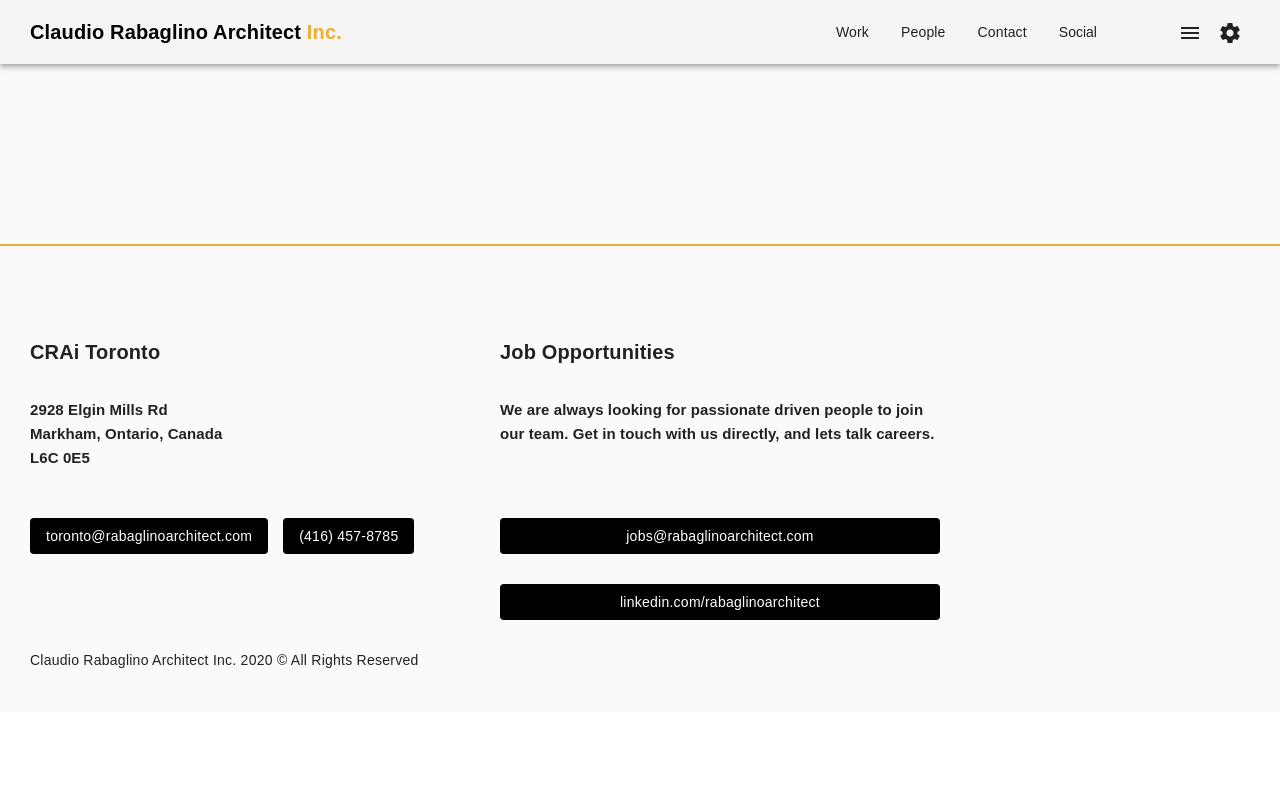
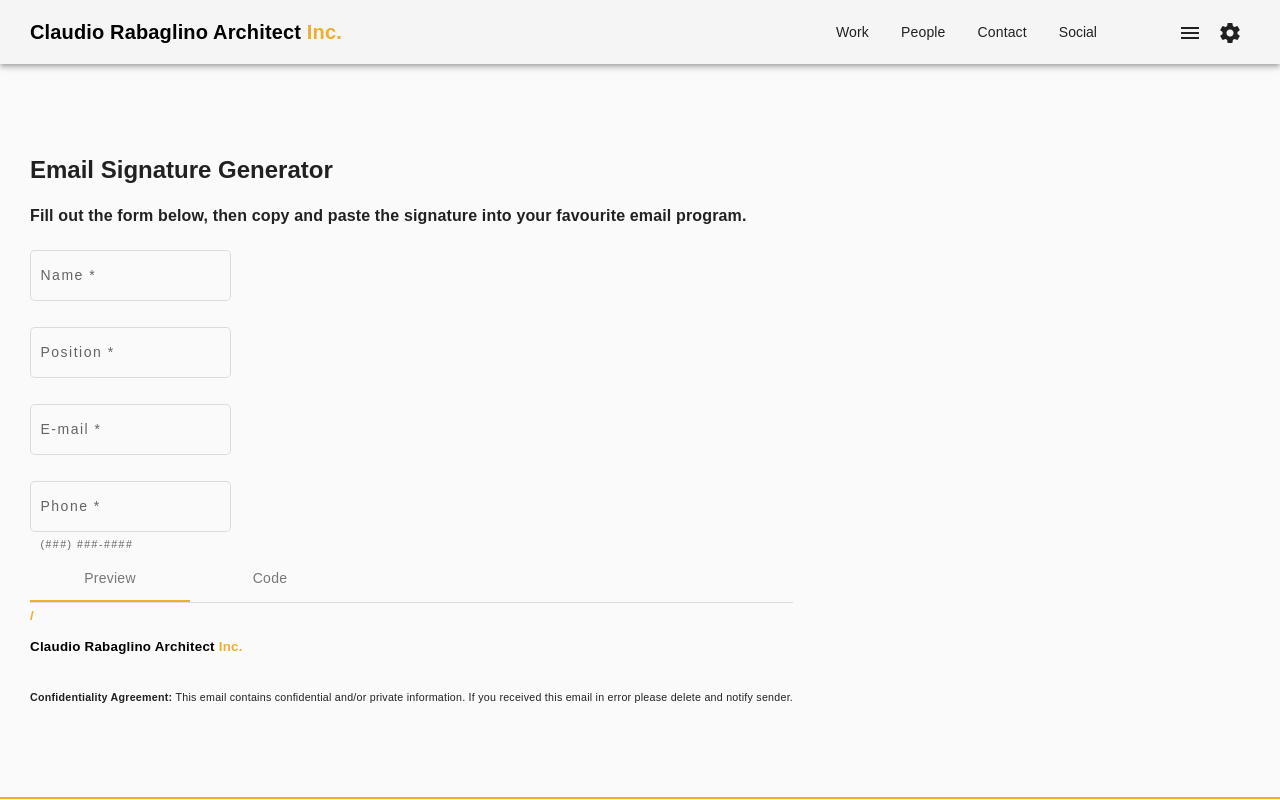
Before and after one commit to bimhouse/crai-web-v2, an Angular app: page /emailsig in a window 1280 px wide. Before the commit this address led to /. Shown: the top 800 px of the page. Built offline with nearby package versions, Linux system fonts and the light colour scheme.

Commit message:
Add in email sig generator

```diff
--- a/src/app/angular-material.module.ts
+++ b/src/app/angular-material.module.ts
@@ -23,6 +23,7 @@ import { MatExpansionModule } from '@angular/material/expansion';
 import { MatSlideToggleModule } from '@angular/material/slide-toggle';
 import { MatTooltipModule } from '@angular/material/tooltip';
 import { MatTabsModule } from '@angular/material/tabs';
+
 
 
 
--- a/src/app/app-routing.module.ts
+++ b/src/app/app-routing.module.ts
@@ -8,6 +8,7 @@ import { CraiContactComponent } from './crai-contact/crai-contact.component';
 import { CraiHomeComponent } from './crai-home/crai-home.component';
 import { CraiWorkComponent } from './crai-work/crai-work.component';
 import { CraiWorkDetailComponent } from './crai-work/crai-work-detail.component';
+import { CraiEmailsigComponent } from './crai-emailsig/crai-emailsig.component';
 
 const routes: Routes = [
   { path: '', component: CraiHomeComponent, pathMatch: 'full' },
@@ -15,6 +16,7 @@ const routes: Routes = [
   { path: 'work/:id', component: CraiWorkDetailComponent },
   { path: 'people', component: CraiPeopleComponent },
   { path: 'contact', component: CraiContactComponent },
+  { path: 'emailsig', component: CraiEmailsigComponent },
 ];
 
 @NgModule({
--- /dev/null
+++ b/src/app/crai-emailsig/crai-emailsig.component.html
@@ -0,0 +1,53 @@
+<h1>Email Signature Generator</h1>
+<h3>Fill out the form below, then copy and paste the signature into your favourite email program.</h3>
+
+<form [formGroup]="loginForm" (submit)="submit()">
+  <mat-form-field class="form-field" appearance="outline">
+    <mat-label>Name</mat-label>
+    <input matInput formControlName="name" required>
+    <mat-error *ngIf="loginForm.controls.name.touched && loginForm.controls.name.invalid">
+      <span *ngIf="loginForm.controls.name.errors.required">This field is mandatory.</span>
+    </mat-error>
+  </mat-form-field>
+  <br>
+  <mat-form-field class="form-field" appearance="outline">
+    <mat-label>Position</mat-label>
+    <input matInput formControlName="position" required>
+    <mat-error *ngIf="loginForm.controls.position.touched && loginForm.controls.position.invalid">
+      <span *ngIf="loginForm.controls.position.errors.required">This field is mandatory.</span>
+    </mat-error>
+  </mat-form-field>
+  <br>
+  <mat-form-field class="form-field" appearance="outline">
+    <mat-label>E-mail</mat-label>
+    <input matInput formControlName="email" required>
+    <mat-error *ngIf="loginForm.controls.email.touched && loginForm.controls.email.invalid">
+      <span *ngIf="loginForm.controls.email.errors.required">This field is mandatory.</span>
+      <span *ngIf="loginForm.controls.email.errors.pattern">This field is invalid.</span>
+    </mat-error>
+  </mat-form-field>
+  <br>
+  <mat-form-field class="form-field" hintLabel="(###) ###-####" appearance="outline">
+    <mat-label>Phone</mat-label>
+    <input matInput formControlName="phone" required>
+    <mat-error *ngIf="loginForm.controls.phone.touched && loginForm.controls.phone.invalid">
+      <span *ngIf="loginForm.controls.phone.errors.required">This field is mandatory.</span>
+    </mat-error>
+  </mat-form-field>
+</form>
+
+<mat-tab-group>
+  <mat-tab label="Preview">
+    <div id="htmlcode">
+      <font style="font-family: Arial, sans-serif; font-size: 10pt; color:#000; line-height:12pt;">
+        <p ng-if="name" id="name" style="font-size:120%; font-weight:700; line-height: 1.5;">{{ name }} <span style="font-size: 10pt; color:#EDB02E;">/ {{ position }}</span></p>
+        <p style="font-weight:700;">Claudio Rabaglino Architect <span style="color:#EDB02E;">Inc.</span></p>
+        <p ng-if="email" id="email">{{ email  }}<p>
+        <p ng-if="phone" id="phone">{{ phone }}</p>
+      </font>
+ <br><span style="font-size: 8pt;display: block;"><b>Confidentiality Agreement: </b> This email contains confidential and/or private information. If you received this email in error please delete and notify sender.</span></div>
+  </mat-tab>
+  <mat-tab label="Code">
+Test
+  </mat-tab>
+</mat-tab-group>
--- /dev/null
+++ b/src/app/crai-emailsig/crai-emailsig.component.scss
@@ -0,0 +1,7 @@
+.example-portal-outlet {
+  margin-bottom: 10px;
+  padding: 10px;
+  border: 1px dashed black;
+  width: 250px;
+  height: 250px;
+}
--- /dev/null
+++ b/src/app/crai-emailsig/crai-emailsig.component.ts
@@ -0,0 +1,44 @@
+import { Component, OnInit, OnDestroy } from '@angular/core';
+import { FormGroup, FormBuilder, Validators } from '@angular/forms';
+import { Subscription } from 'rxjs';
+
+@Component({
+  selector: 'app-crai-emailsig',
+  templateUrl: './crai-emailsig.component.html',
+  styleUrls: ['./crai-emailsig.component.scss']
+})
+export class CraiEmailsigComponent implements OnInit, OnDestroy {
+  loginForm: FormGroup;
+  emailRegx = /^(([^<>+()\[\]\\.,;:\s@"-#$%&=]+(\.[^<>()\[\]\\.,;:\s@"]+)*)|(".+"))@((\[[0-9]{1,3}\.[0-9]{1,3}\.[0-9]{1,3}\.[0-9]{1,3}])|(([a-zA-Z\-0-9]+\.)+[a-zA-Z]{2,3}))$/;
+  emailSubscription: Subscription;
+
+  constructor(
+    private formBuilder: FormBuilder
+  ) { }
+
+  get email() { return this.loginForm.get('email').value; }
+  get name() { return this.loginForm.get('name').value; }
+  get position() { return this.loginForm.get('position').value; }
+  get phone() { return this.loginForm.get('phone').value; }
+
+
+  ngOnInit() {
+    this.loginForm = this.formBuilder.group({
+      name: [null, Validators.required],
+      position: [null, Validators.required],
+      email: [null, [Validators.required, Validators.pattern(this.emailRegx)]],
+      phone: [null, Validators.required]
+    });
+  }
+
+  ngOnDestroy() {
+  this.emailSubscription.unsubscribe();
+  }
+
+  submit() {
+    if (!this.loginForm.valid) {
+      return;
+    }
+    console.log(this.loginForm.value);
+  }
+}
```
Also changed, not shown: src/app/app.module.ts (+6 -2 lines).
